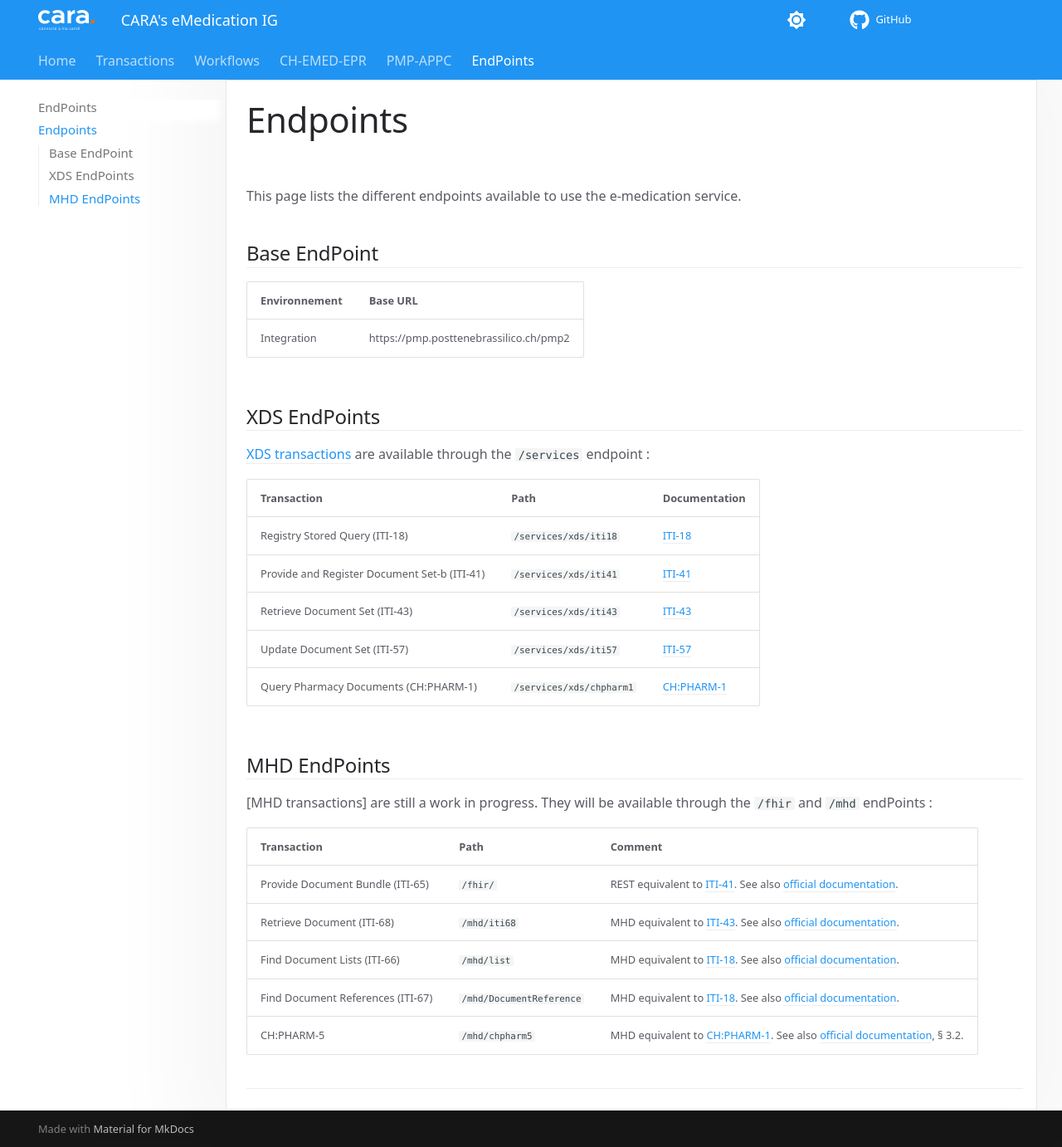
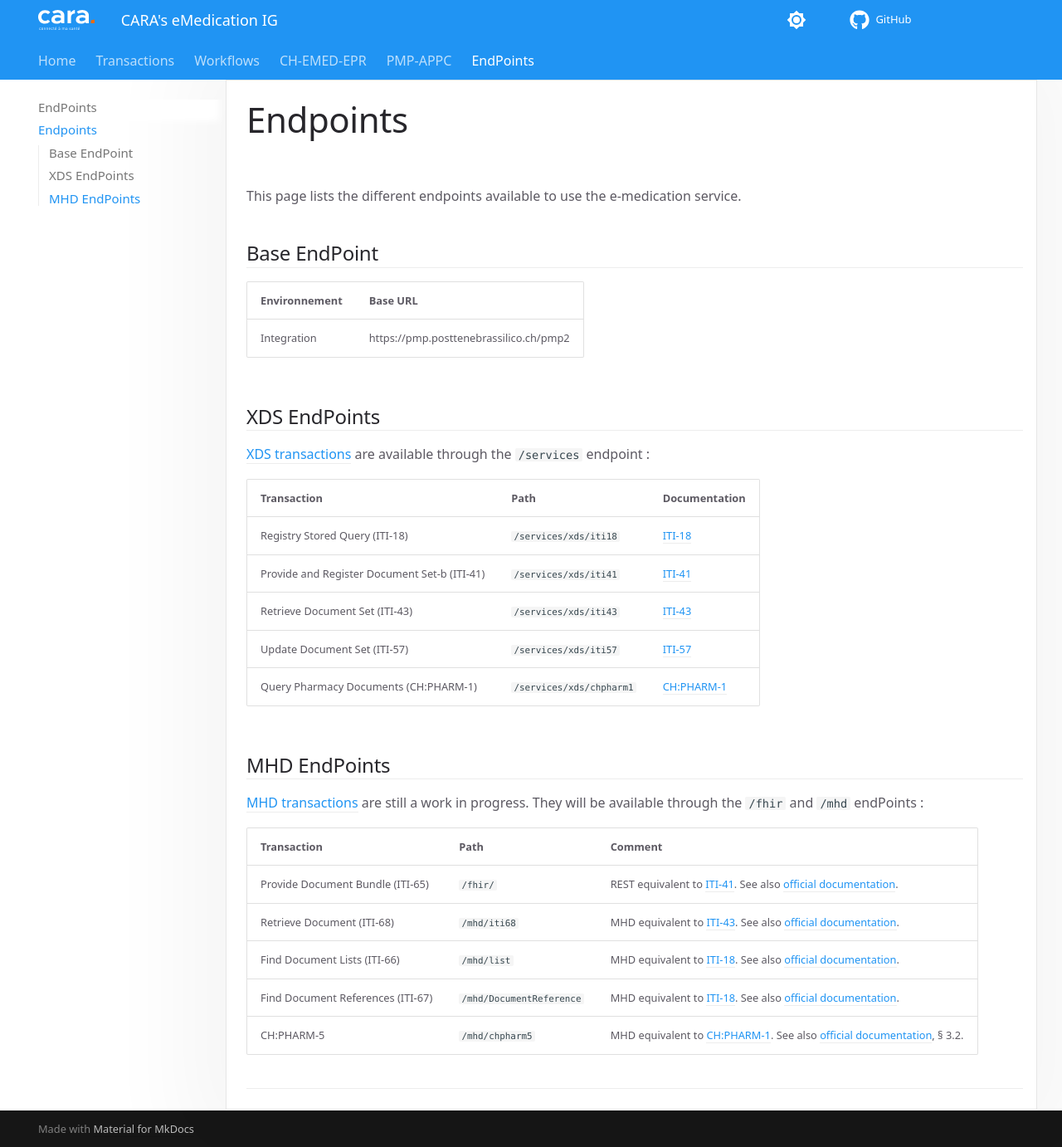
Before and after one commit to CARA-ch/emed-service-guide, an MkDocs documentation site: the page built from docs/endpoints.md, in a window 1280 px wide and 1382 px high. Shown: the whole window at 83% size. Built offline with MkDocs 1.6.1 and Material for MkDocs 9.7.7, drawn with Linux system fonts in a browser that asks for light colours; comment, search, counter and statistics services are not loaded; part of the change alters nothing that is shown.

```diff
--- a/docs/endpoints.md
+++ b/docs/endpoints.md
@@ -18,7 +18,7 @@ This page lists the different endpoints available to use the e-medication servic
 |Query Pharmacy Documents (CH:PHARM-1)|`/services/xds/chpharm1`| [CH:PHARM-1](transactions/chpharm1.md)|
 
 ## MHD EndPoints
-[MHD transactions] are still a work in progress. They will be available through the `/fhir` and `/mhd` endPoints :
+[MHD transactions](https://profiles.ihe.net/ITI/MHD/index.html) are still a work in progress. They will be available through the `/fhir` and `/mhd` endPoints :
 
 | Transaction | Path | Comment |
 | --- | --- | --- |
```
